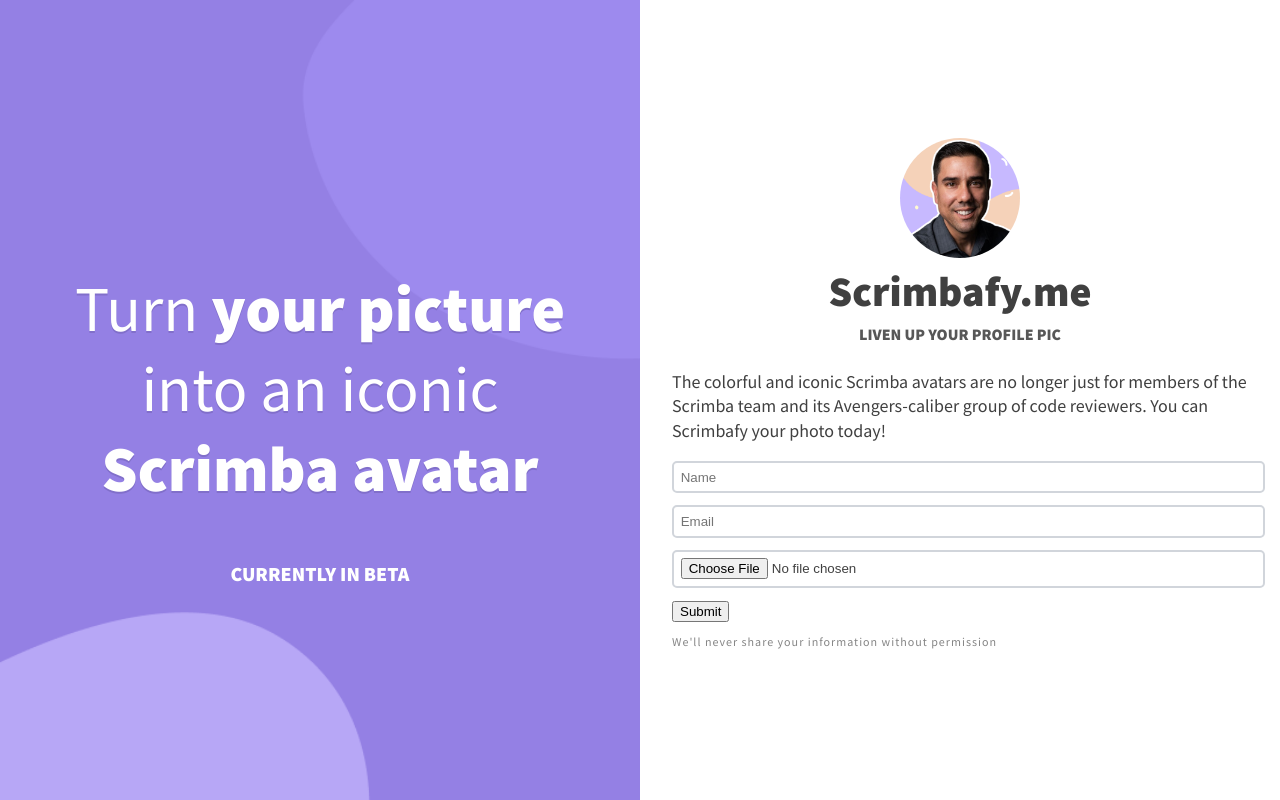
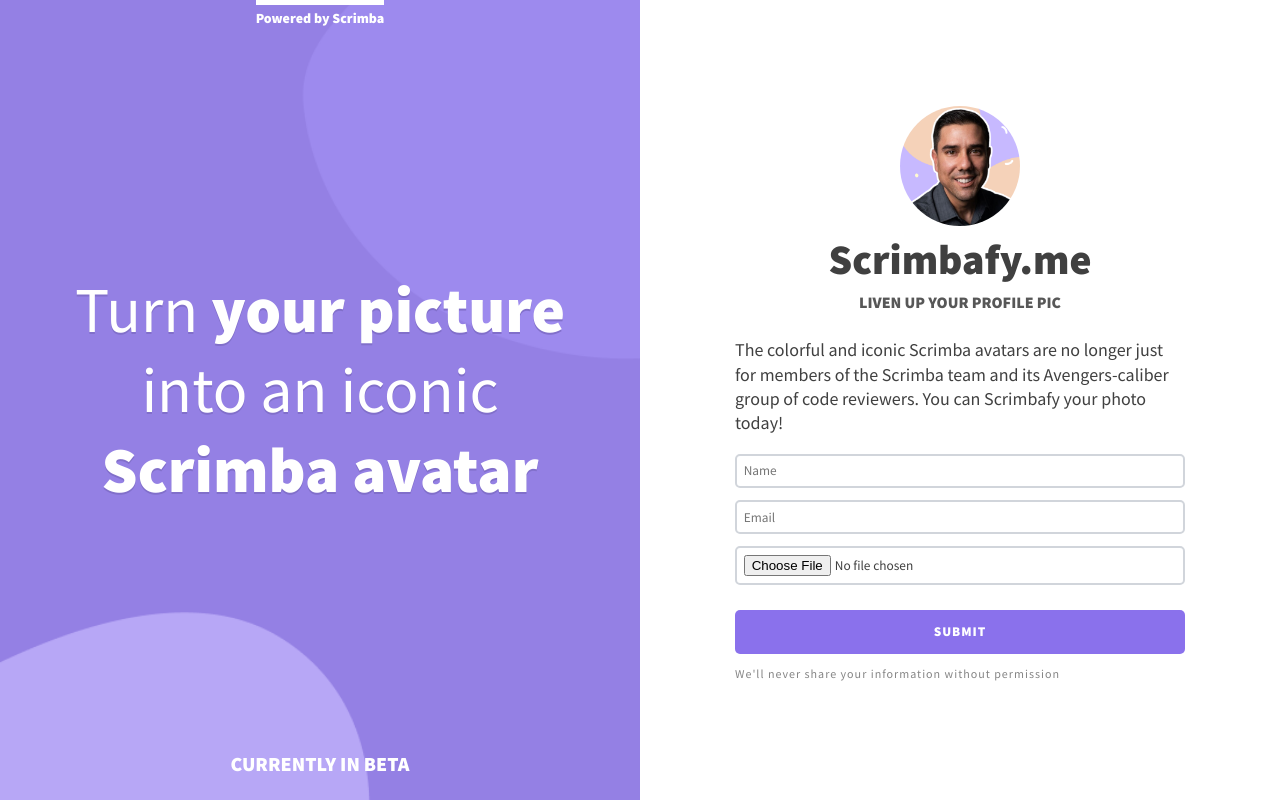
Before and after one commit to djimageonline/splash-page, a plain HTML site: page index.html in a window 1280 px wide. Drawn offline with Linux system fonts and the light colour scheme.

Commit message:
added border boxing to entire layout, adjust the form with this

```diff
--- a/index.html
+++ b/index.html
@@ -12,6 +12,8 @@
     <section class="intro">
       <h1>Turn <strong>your picture</strong> into an iconic <strong>Scrimba avatar</strong></h1>
       <span class="beta-text">Currently in Beta</span>
+      <p class="top-text">Powered by Scrimba</p>
+
     </section>
 
     <main class="main-content">
--- a/styles.css
+++ b/styles.css
@@ -1,3 +1,8 @@
+*, *::before, *::after {
+  box-sizing: border-box;
+}
+
+
 body {
   font-family: 'Source Sans Pro', sans-serif;
   color: #404040;
@@ -47,6 +52,15 @@ p {
   color: #858585;
 }
 
+.top-text {
+  order: -1;
+  font-size: 0.875rem;
+  font-weight: 900;
+  padding-top: 0.25em;
+  border-top: 5px solid;
+  margin: 0 auto;
+}
+
 /* Flexbox */
 
 .intro,
@@ -67,7 +81,8 @@ p {
   color: #fff;
   min-height: 250px;
   text-align: center;
-  justify-content: center;
+  justify-content: space-between;
+  padding-bottom: 1.5em;
 }
 
 /* ====================
@@ -85,6 +100,11 @@ p {
   border-radius: 50%;
 }
 
+p,
+form {
+  max-width: 450px;
+}
+
 
 
 
@@ -94,11 +114,9 @@ p {
  ================= */
 
   input {
-    width: 100% ;
     margin-bottom: .75rem;
+    border: 2px solid #d1d5db;
     padding: .5em;
-    border: 2px solid #d1d5db;
-    border-radius: 5px;
   }
 
   input:focus {
@@ -107,7 +125,34 @@ p {
     background-color: #e6e8ec;
   }
 
+  .btn,
+  input {
+    font-family: inherit;
+    width: 100% ;
+    border-radius: 5px;
 
+  }
+
+  .btn {
+    border: none;
+    padding: 1em 0;
+    font-weight: bold;
+    text-transform: uppercase;
+    letter-spacing: 1px;
+    cursor: pointer;
+  }
+
+  .btn-primary {
+    color: white;
+    background-color: #8a71ec;
+    margin-top: 1em;
+  }
+
+  .btn-primary:hover,
+  .btn-primary:focus {
+    background-color: #b7a7f6;
+
+  }
 
 /* =================
   Media queries
```
